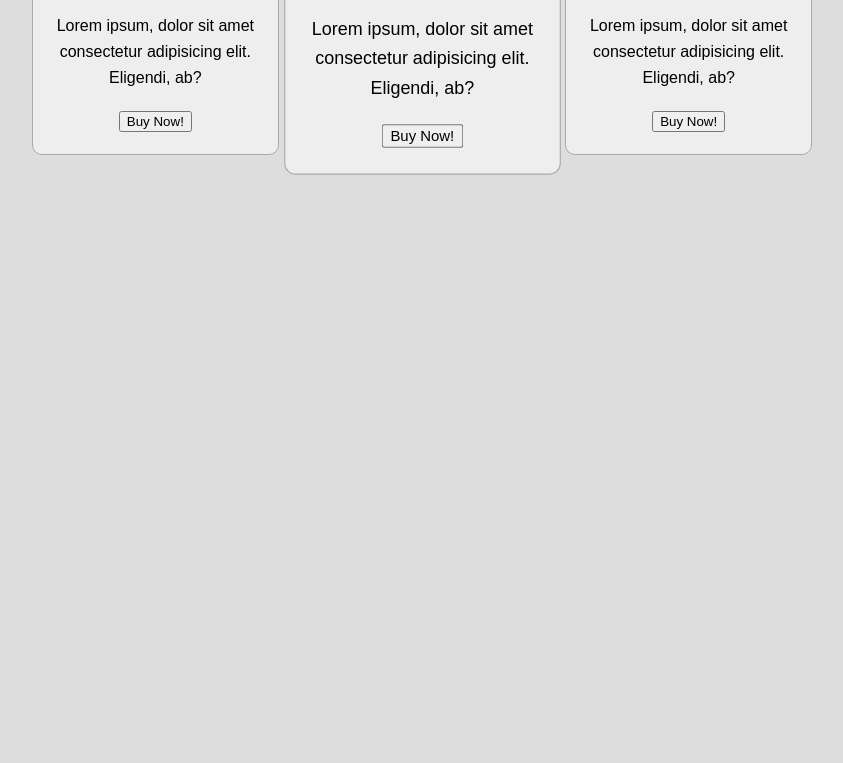
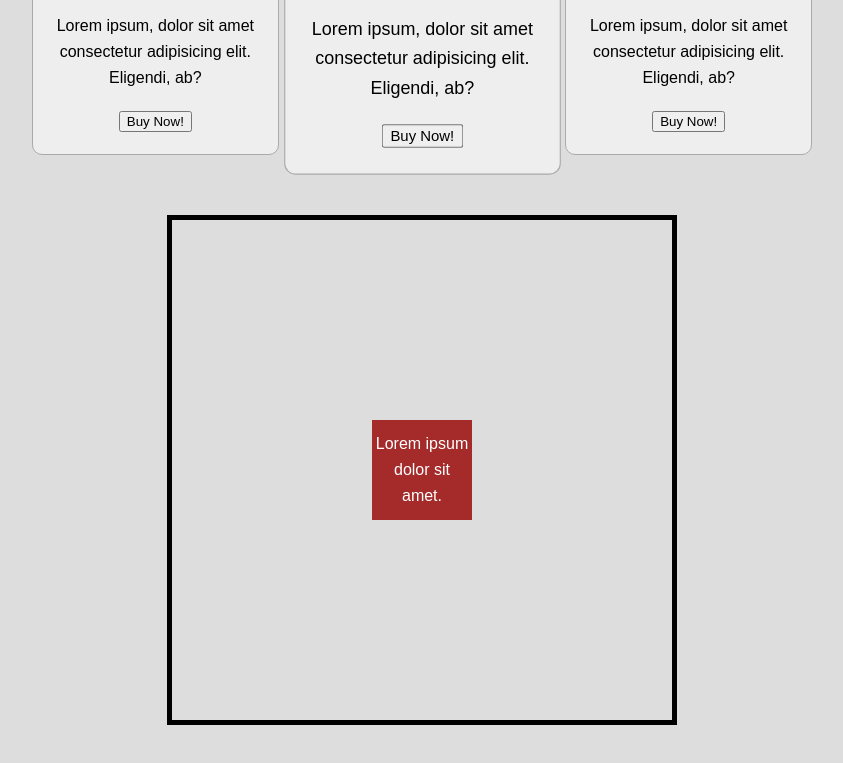
Before and after one commit to mikhaelAPG/flexbox-dasar, a plain HTML site: page Latihan 1/index.html in a window 1280 px wide. Shown: the part 1313-2076 px from the top of the page, without its empty margins (218-1061 px from the left). Drawn offline with Linux system fonts and the light colour scheme.

Commit message:
latihan 5

```diff
--- a/Latihan 1/index.html
+++ b/Latihan 1/index.html
@@ -105,5 +105,8 @@
     <!-- akhir latihan 4 -->
 
     <!-- latihan 5 - centering -->
+    <div class="container-lima">
+        <div class="kotak"><span>Lorem ipsum dolor sit amet.</span></div>
+    </div>
 </body>
 </html>
--- a/Latihan 1/style.css
+++ b/Latihan 1/style.css
@@ -106,6 +106,33 @@ body {
     transform: scale(1.12);
 }
 
+/* latihan 5 */
+.container-lima {
+    width: 500px;
+    height: 500px;
+    margin: 50px auto;
+    border: 5px solid black;
+    display: flex;
+}
+
+.kotak {
+    width: 100px;
+    height: 100px;
+    background-color: brown;
+    color: white;
+    margin: auto;
+    display: flex;
+    text-align: center;
+    /* margin: 250px auto; */
+    /* transform: translateY(-50px); */
+    /* text-align: center; */
+    /* line-height: 100px; kalau tidak menggunakan flexbox */
+}
+
+.kotak span {
+    margin: auto;
+}
+
 /* Responsive */
 @media( min-width: 600px) {
     .container-dua {
```
